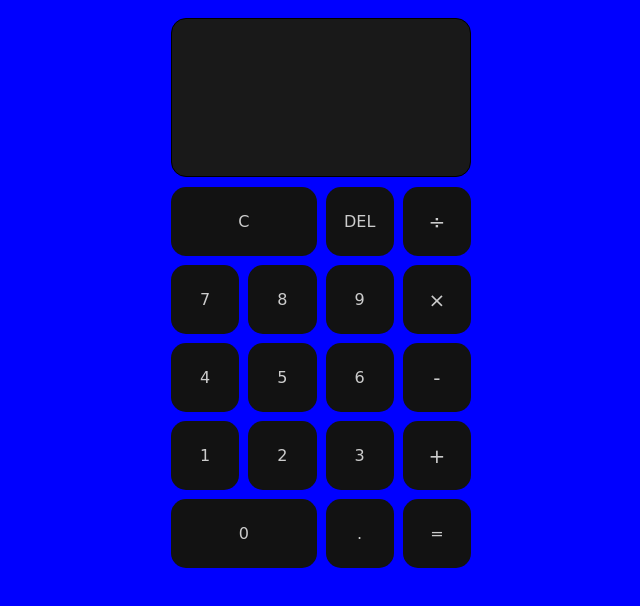
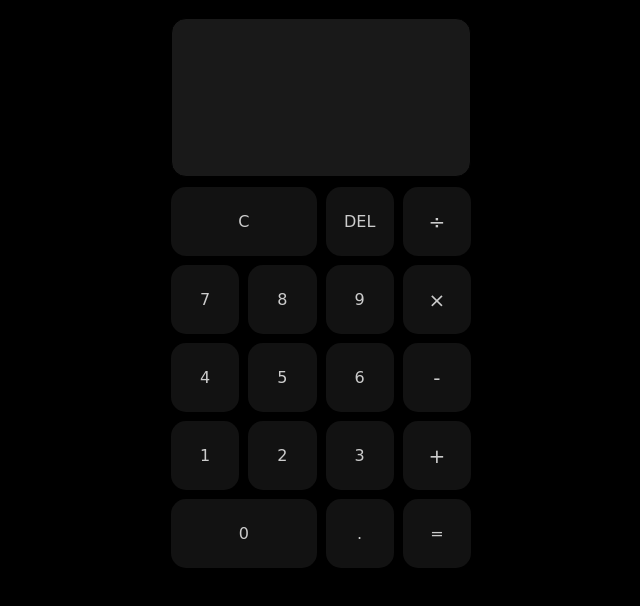
Before and after one commit to apekshabv/calculator, a plain HTML site: page index.html in a window 1280 px wide. Shown: the whole page, without its empty margins (319-959 px from the left). Drawn offline with Linux system fonts and the light colour scheme.

Commit message:
Update style.css

```diff
--- a/style.css
+++ b/style.css
@@ -7,7 +7,7 @@ body {
     display: flex;
     justify-content: center;
     align-items: center;
-    background-color: blue;
+    background-color: #000000;
 }
 
 .container {
```
